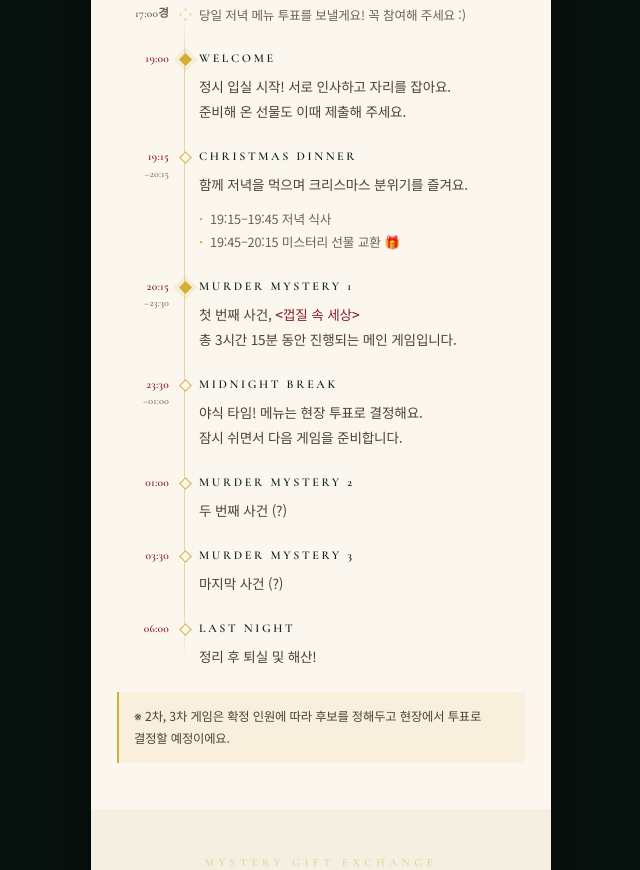
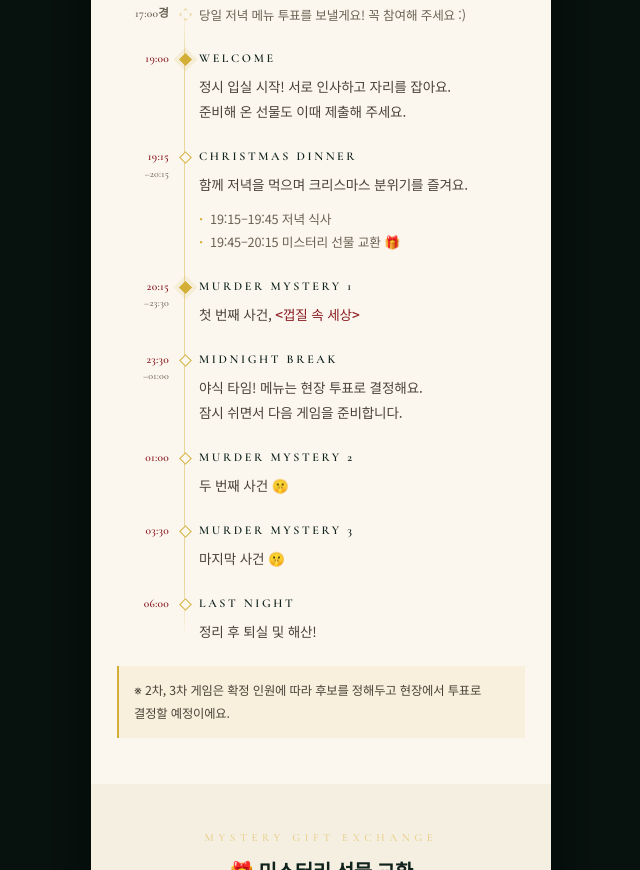
Before and after one commit to ksy273677366-oss/murder-mystery-christmas-2026, a plain HTML site: page index.html in a window 1280 px wide. Shown: the part 1810-2680 px from the top of the page, without its empty margins (319-959 px from the left). Drawn offline with nearby package versions, Linux system fonts and the light colour scheme; a web font is replaced by a local one.

Commit message:
타임테이블 문구 정리: 안내 문장 삭제, 미공개 사건 (?)를 🤫로 교체

```diff
--- a/index.html
+++ b/index.html
@@ -875,7 +875,7 @@ strong{font-weight:700;color:var(--ink)}
           <div class="tl-dot" aria-hidden="true"></div>
           <div class="tl-body">
             <h3 class="tl-title">MURDER MYSTERY 1</h3>
-            <p>첫 번째 사건, <span class="case">&lt;껍질 속 세상&gt;</span><br>총 3시간 15분 동안 진행되는 메인 게임입니다.</p>
+            <p>첫 번째 사건, <span class="case">&lt;껍질 속 세상&gt;</span></p>
           </div>
         </li>
 
@@ -893,7 +893,7 @@ strong{font-weight:700;color:var(--ink)}
           <div class="tl-dot" aria-hidden="true"></div>
           <div class="tl-body">
             <h3 class="tl-title">MURDER MYSTERY 2</h3>
-            <p>두 번째 사건 (?)</p>
+            <p>두 번째 사건 🤫</p>
           </div>
         </li>
 
@@ -902,7 +902,7 @@ strong{font-weight:700;color:var(--ink)}
           <div class="tl-dot" aria-hidden="true"></div>
           <div class="tl-body">
             <h3 class="tl-title">MURDER MYSTERY 3</h3>
-            <p>마지막 사건 (?)</p>
+            <p>마지막 사건 🤫</p>
           </div>
         </li>
 
```
